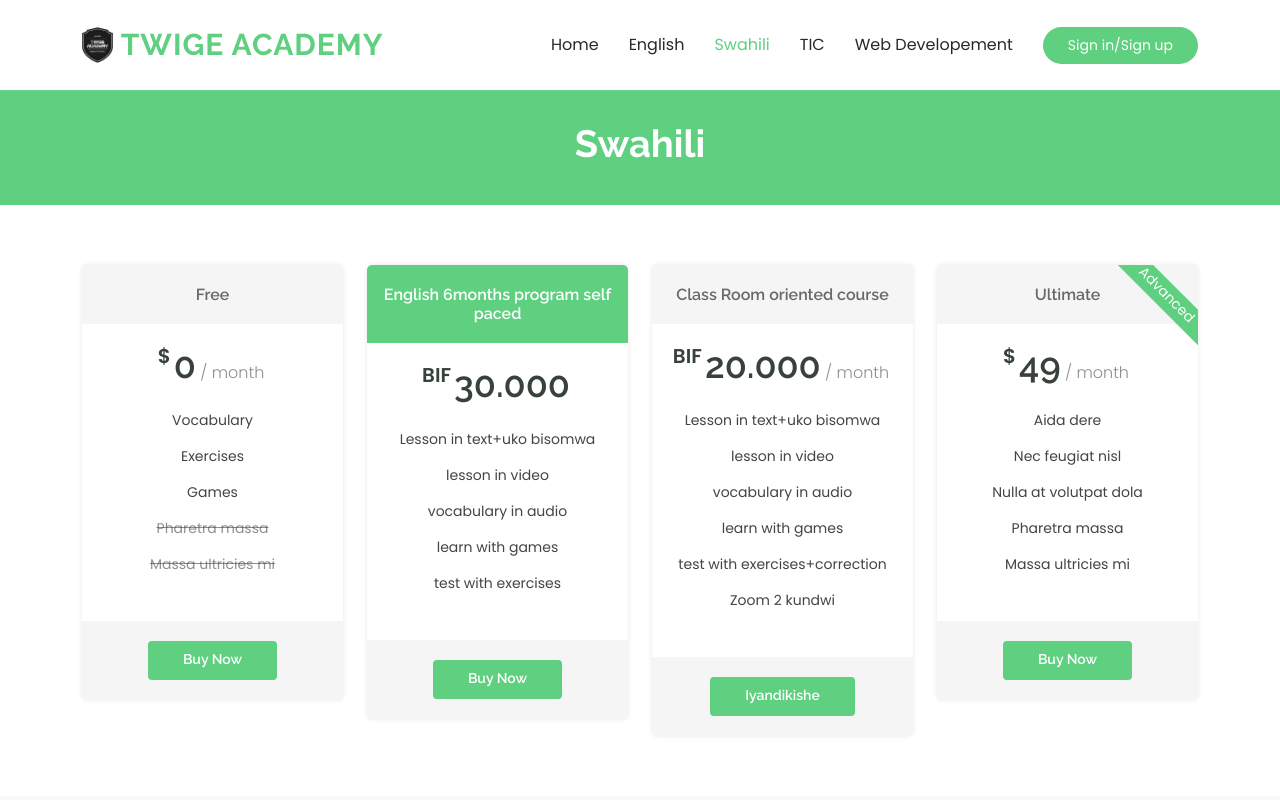
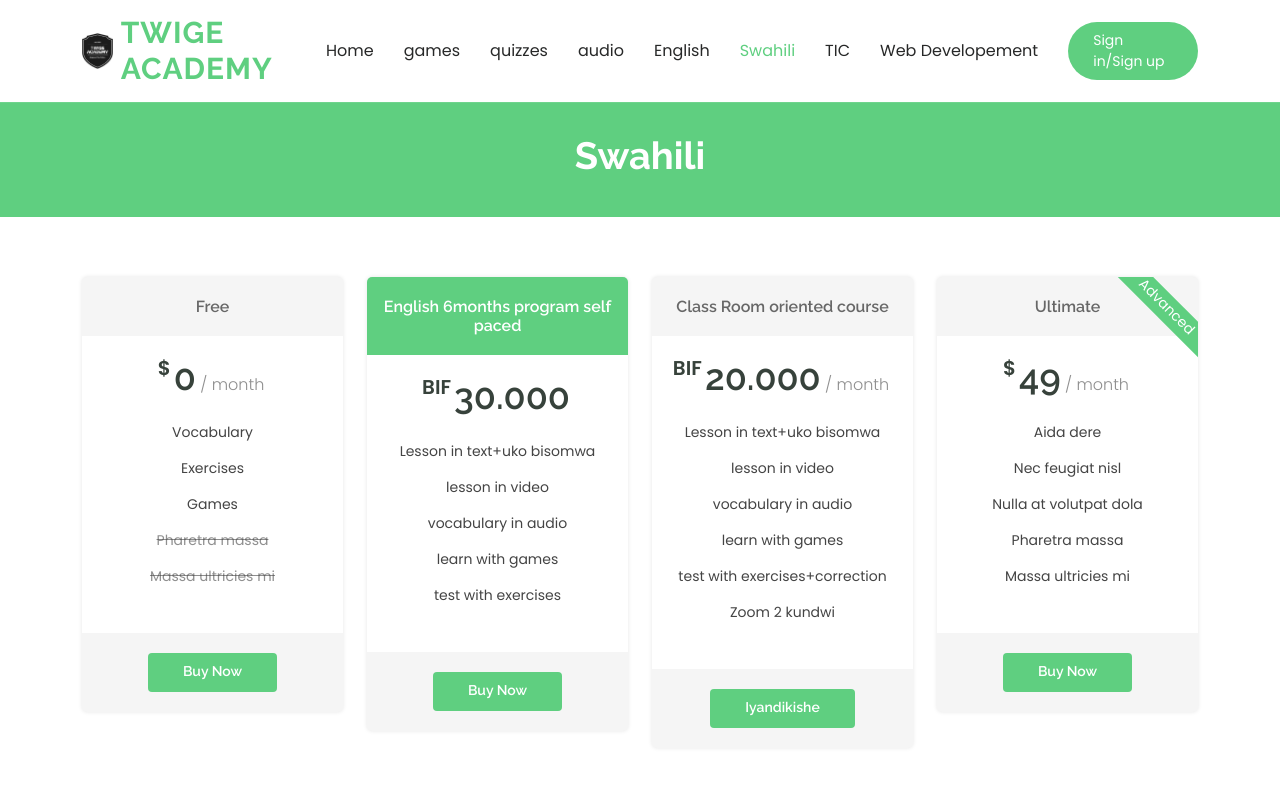
Before and after one commit to Audaby/Twige-Academy, a plain HTML site: page swahili.html in a window 1280 px wide. Shown: the top 800 px of the page. Drawn offline with Linux system fonts and the light colour scheme.

Commit message:
added games, quizzes, and audio
Updated navigation links to include external game, quiz, and audio resources.

```diff
--- a/swahili.html
+++ b/swahili.html
@@ -40,6 +40,9 @@
       <nav id="navmenu" class="navmenu">
         <ul>
           <li><a href="index.html">Home<br></a></li>
+          <li><a href="https://audaby.github.io/game-system/index.html">games</a></li>
+          <li><a href="https://audaby.github.io/quiz-system1/index.html">quizzes</a></li>
+          <li><a href="https://audaby.github.io/audio-system/index.html">audio</a></li>
           <li><a href="english.html">English</a></li>
           <li><a href="swahili.html" class="active">Swahili</a></li>
           <li><a href="tic.html">TIC</a></li>
@@ -236,4 +239,5 @@
 
 </body>
 
+
 </html>
```
